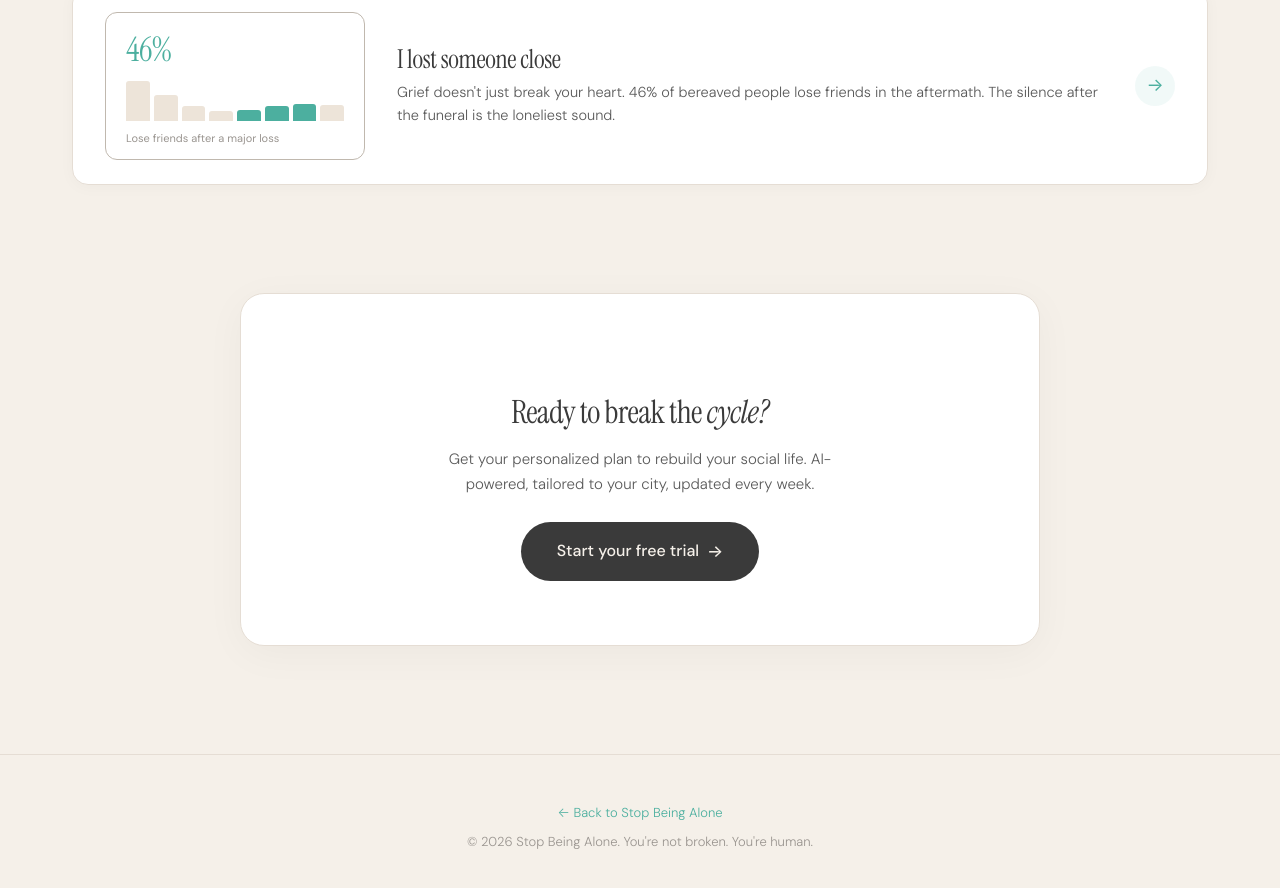
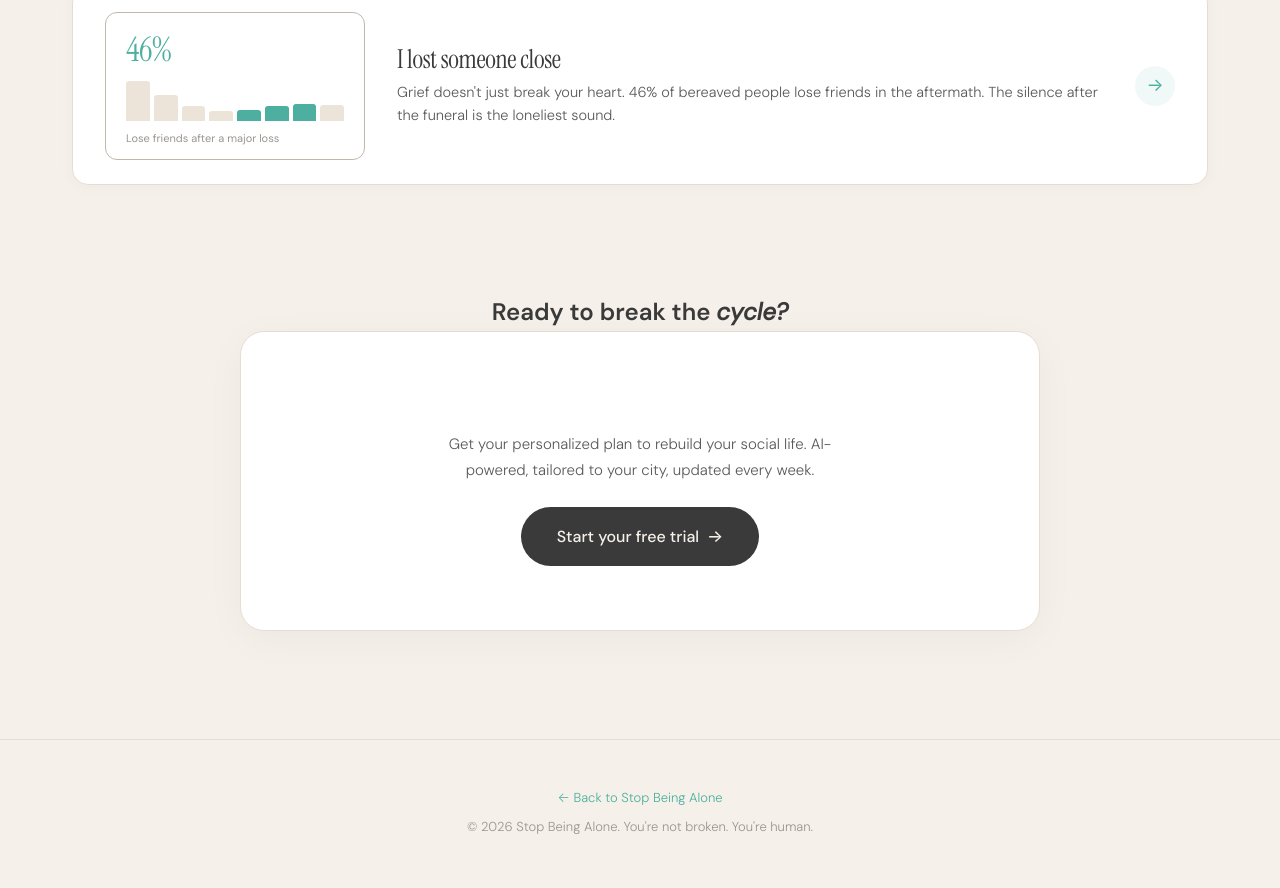
Before and after one commit to VastCounsel/stopbeingalone, a website: page blog/index.html in a window 1280 px wide. Shown: the part 1739-2627 px from the top of the page. Drawn offline with Linux system fonts and the light colour scheme.

Commit message:
fix: blog CTA title outside card

```diff
--- a/blog/index.html
+++ b/blog/index.html
@@ -262,10 +262,11 @@ a{color:inherit;text-decoration:none}
 </section>
 
 <section class="blog-cta-section"><div class="container">
-  <div class="blog-cta-card reveal">
+  <h2 class="section-title reveal" style="text-align:center">Ready to break the <em>cycle?</em></h2>
+    <div class="blog-cta-card reveal">
 
     <h2 class="blog-cta-title"></h2>
-    <p class="blog-cta-desc"><h2 style="font-family:var(--serif);font-size:clamp(24px,3vw,32px);font-weight:400;line-height:1.15;letter-spacing:-0.02em;margin-bottom:16px">Ready to break the <em>cycle?</em></h2><p style="font-size:15px;color:#5A5A5A;font-weight:300;line-height:1.7;max-width:420px;margin:0 auto 24px">Get your personalized plan to rebuild your social life. AI-powered, tailored to your city, updated every week.</p></p>
+    <p class="blog-cta-desc"><p style="font-size:15px;color:#5A5A5A;font-weight:300;line-height:1.7;max-width:420px;margin:0 auto 24px">Get your personalized plan to rebuild your social life. AI-powered, tailored to your city, updated every week.</p></p>
     <a href="/#pricing" class="blog-cta-btn">Start your free trial <span>→</span></a>
   </div>
 </div></section>
```
